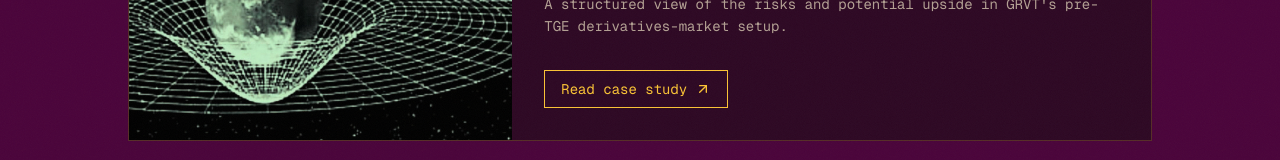
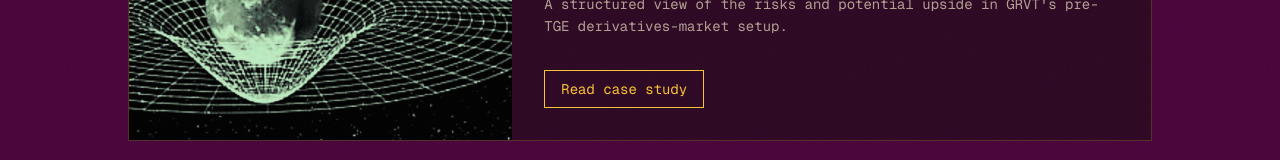
Before and after one commit to GeneralAcre/story-of-acre, a Next.js app: page /case-studies in a window 1280 px wide. Shown: the part 633-793 px from the top of the page. Built offline with nearby package versions, Linux system fonts and the light colour scheme; a web font is replaced by a local one.

Commit message:
fix case study deploy

```diff
--- a/src/app/case-studies/page.tsx
+++ b/src/app/case-studies/page.tsx
@@ -52,7 +52,6 @@ export default function CaseStudies() {
                     sizes="(max-width: 768px) 100vw, 40vw"
                     className="object-cover transition-transform duration-500 group-hover:scale-105"
                   />
-                  <span className="absolute bottom-5 left-5 font-kdam text-5xl text-[#FAC335] drop-shadow-md">{study.number}</span>
                 </div>
 
                 <div className="flex flex-col p-6 sm:p-8">
@@ -78,7 +77,7 @@ export default function CaseStudies() {
                     rel="noopener noreferrer"
                     className="mt-8 inline-flex w-fit items-center gap-2 border border-[#FAC335] px-4 py-2 font-mono text-sm text-[#FAC335] transition-colors hover:bg-[#FAC335] hover:text-[#1A0015]"
                   >
-                    Read case study <ArrowUpRight className="size-4" aria-hidden="true" />
+                    Read case study
                   </Link>
                 </div>
               </article>
```
